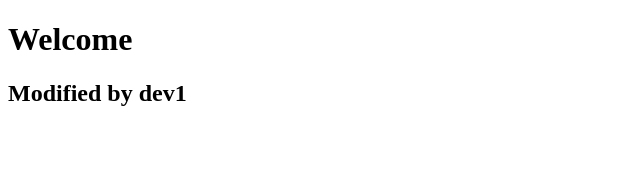
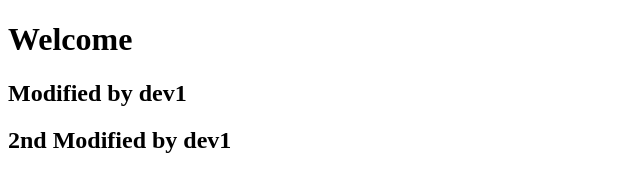
Before and after one commit to minindu69/Conflicts, a plain HTML site: page index.html in a window 1280 px wide. Shown: the whole page, without its empty margins (0-640 px from the left). Drawn offline with Linux system fonts and the light colour scheme.

Commit message:
2nd Modified by dev1

```diff
--- a/index.html
+++ b/index.html
@@ -9,5 +9,7 @@
 <body>
     <h1>Welcome</h1>
     <h2>Modified by dev1</h2>
+    <h2>2nd Modified by dev1</h2>
+
 </body>
 </html>
```
